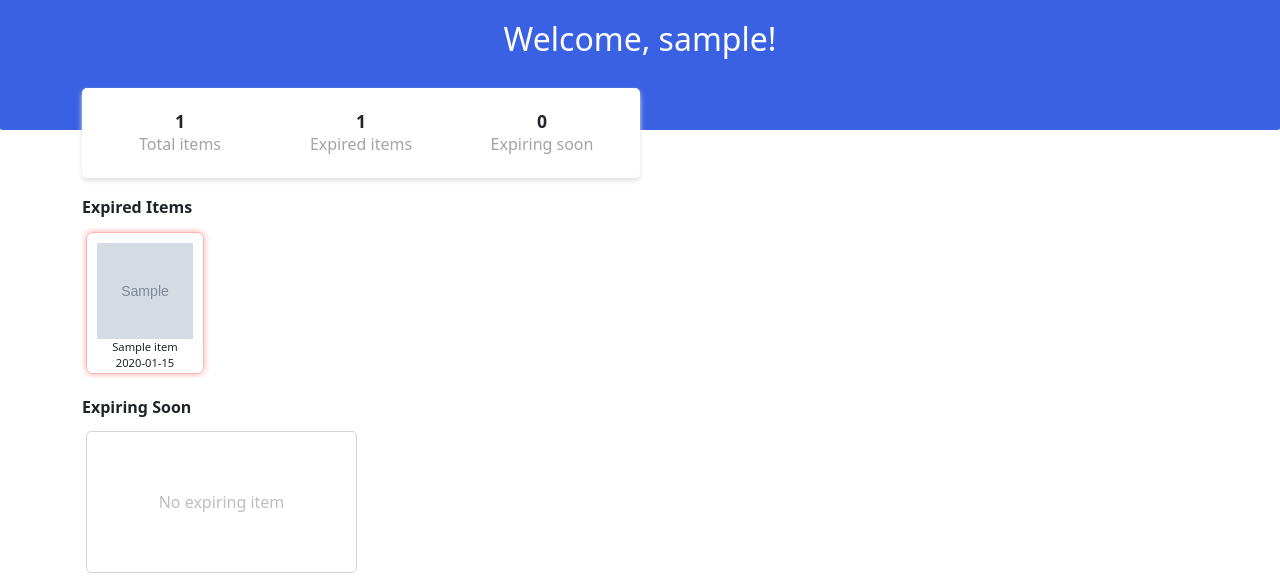
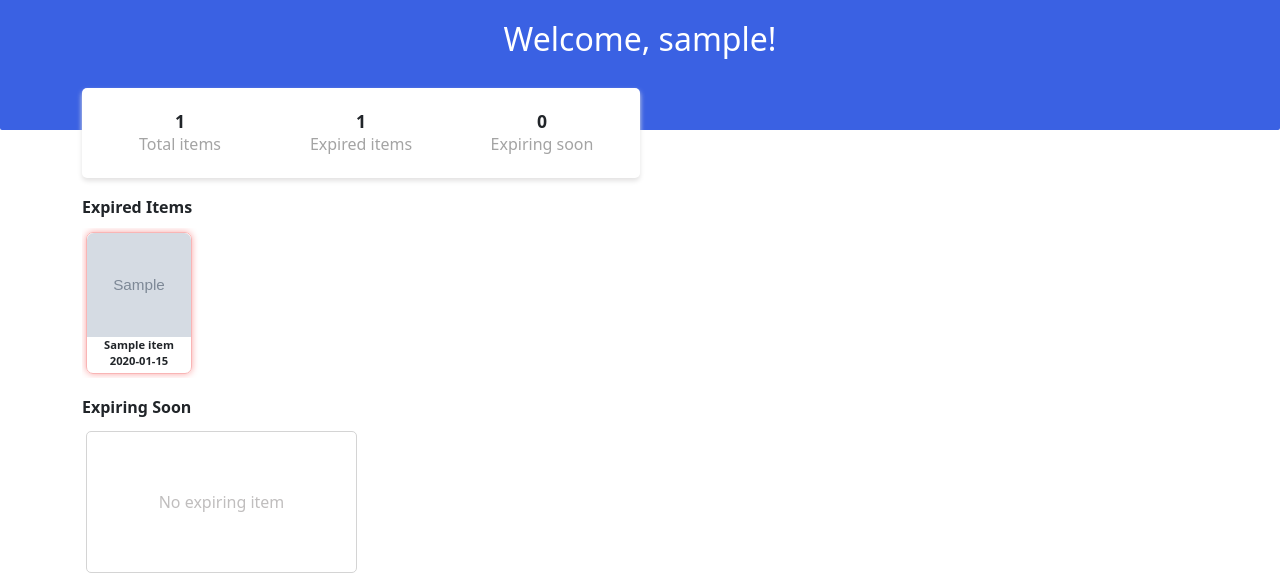
Before and after one commit to ItsMeOX/wth, a Flask app: page / in a window 1280 px wide. Shown: the top 577 px of the page. Run offline with Flask 3, Linux system fonts and the light colour scheme; a user stored in the database is signed in; tables that the repository leaves empty hold one stand-in row (values such as "Sample post"); grey boxes marked "Sample" are stand-in pictures; some libraries are stand-ins or nearby versions.

Commit message:
Add link to detailed page expired and expiring items, change appearance of item card

```diff
--- a/app/routes.py
+++ b/app/routes.py
@@ -192,7 +192,7 @@ def upload_image():
                 filepath = filepath[3:]
             # Create a new pantry item
             new_item = PantryItem(
-                name="Granola",  # This can be dynamic
+                name="Granola this is a very long text yooooooo",  # This can be dynamic
                 brand="No Brand",  # This can be dynamic
                 category="Dessert",  # This can be dynamic
                 used=False,
--- a/app/templates/home.html
+++ b/app/templates/home.html
@@ -62,14 +62,15 @@
       height: 150px;
       gap: 20px;
       overflow-x: scroll;
-      /* border: 1px solid red; */
       box-sizing: border-box;
       padding: 4px;
     }
 
     .list_box {
+      /* hardcoded width */
+      width: 106px;
       box-sizing: border-box;
-      padding: 10px;
+      padding-bottom: 10px;
       border: 1px solid rgb(229, 229, 231);
       display: flex;
       flex-direction: column;
@@ -77,6 +78,8 @@
       font-size: 0.7rem;
       border-radius: 7px;
       box-shadow: 0px 0px 7px 0px #f1efef;
+      text-decoration: none;
+      color: inherit;
     }
 
     .expired {
@@ -86,7 +89,7 @@
 
     .list_box.expiring_soon {
       box-shadow: 0px 0px 7px 0px #fedb99;
-      border: 1px solid rgb(253, 215, 64);
+      border: 1px solid rgb(252, 218, 51);
     }
 
     .list_container::-webkit-scrollbar {
@@ -98,13 +101,25 @@
       box-sizing: border-box;
       height: 80%;
       aspect-ratio: 1/1;
+      border-radius: 7px 7px 0 0;
     }
 
     .item_desc_box {
+      width: 100%;
       display: flex;
       flex-direction: column;
       align-items: center;
       gap: 0px;
+      font-weight: 600;
+    }
+
+    .item_desc_box span:first-of-type {
+      text-align: center;
+      /* hardcoded width */
+      width: 98px;
+      text-overflow: ellipsis;
+      white-space: nowrap;
+      overflow: hidden;
     }
 
     .no_item_box {
@@ -141,14 +156,16 @@
       <h3 class="section_title">Expired Items</h3>
       <div class="list_container">
         {% if expired_items %} {% for item in expired_items %}
-        <div class="list_box expired">
-          <!-- <img src="{{item.image_urls[0].image_url}}" /> -->
+        <a
+          class="list_box expired"
+          href="{{ url_for('food_detail', food_id=item.id) }}"
+        >
           <img class="list_box_img" src="{{item.image_urls[0].image_url}}" />
           <div class="item_desc_box">
             <span>{{item.name}}</span>
             <span>{{ item.expiration_date.strftime('%Y-%m-%d') }}</span>
           </div>
-        </div>
+        </a>
         {% endfor %} {% else %}
         <div class="no_item_box">No expired item</div>
         {% endif %}
@@ -157,13 +174,16 @@
       <h3 class="section_title">Expiring Soon</h3>
       <div class="list_container">
         {% if expiring_items %} {% for item in expiring_items %}
-        <div class="list_box expiring_soon">
+        <a
+          class="list_box expiring_soon"
+          href="{{ url_for('food_detail', food_id=item.id) }}"
+        >
           <img src="{{item.image_urls[0].image_url}}" />
           <div class="item_desc_box">
             <span>{{ item.name }}</span>
             <span>{{ item.expiration_date.strftime('%Y-%m-%d') }}</span>
           </div>
-        </div>
+        </a>
         {% endfor %} {% else %}
         <div class="no_item_box">No expiring item</div>
         {% endif %}
@@ -176,7 +196,7 @@
   <div class="list_container">
     {% if recipe %} {% for recipe in recipes %}
     <div class="list_box">
-      <a href="{{ url_for('recipe', id=recipe.id) }}">
+      <a   href="{{ url_for('recipe', id=recipe.id) }}">
         <img src="{{ recipe.image_url }}" alt="{{ recipe.name }}" />
         <div class="item_desc_box">
           <span>{{ item.name }}</span>
```
